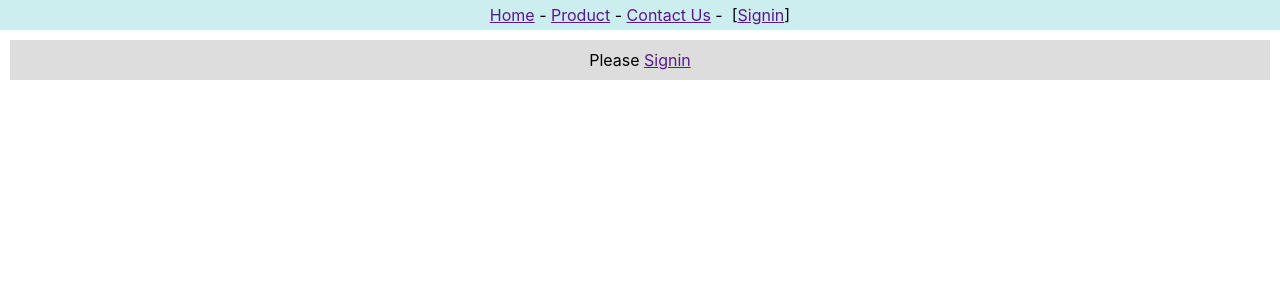
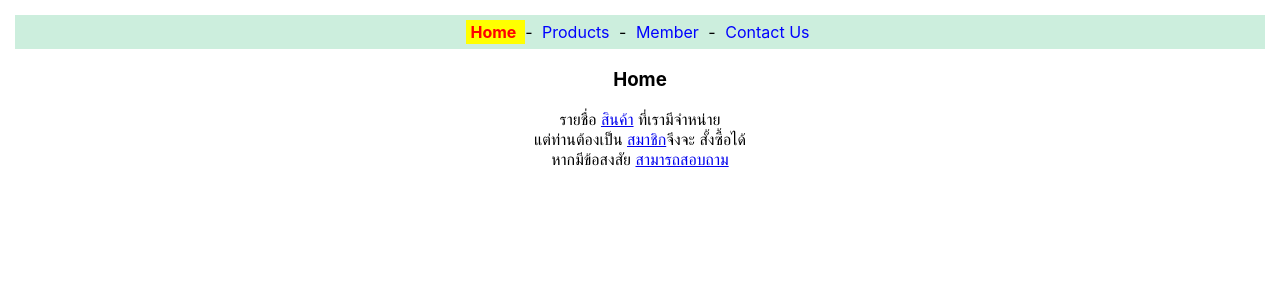
Before and after one commit to JJJJEAR/app1, a React (Create React App) app: page / in a window 1280 px wide. Shown: the top 300 px of the page. Built offline with nearby package versions, Linux system fonts and the light colour scheme.

Commit message:
add Router2,3.js Products.js Home.js Member.js
add Router2,3.js Products.js Home.js Member.js

```diff
--- a/package.json
+++ b/package.json
@@ -8,8 +8,9 @@
     "@testing-library/user-event": "^13.5.0",
     "react": "^18.2.0",
     "react-dom": "^18.2.0",
+    "react-router-dom": "^6.16.0",
     "react-scripts": "5.0.1",
-    "tar": "^6.1.15",
+    "tar": "^6.2.0",
     "web-vitals": "^2.1.4"
   },
   "scripts": {
--- a/src/App.js
+++ b/src/App.js
@@ -1,20 +1,14 @@
 import React from "react";
 
-import Header from './context-header'
-import { userContext } from './context'
-import Content from './context-content'
-import Header2 from "./context-header2";
-import Content2 from "./content-content2";
+import Router3 from "./router3";
 
 export default function App() {
-  let [user,setUser] = React.useState()
+  // let [user,setUser] = React.useState()
   return (
     <>
     <div>
-      <userContext.Provider value={[user,setUser]}>
-        <Header2/>
-        <Content2/>
-      </userContext.Provider>
+
+    <Router3/>
 
     </div>
     </>
--- /dev/null
+++ b/src/home.js
@@ -0,0 +1,14 @@
+import React from "react";
+
+export default function Home(){
+    return(
+        <p style = {{textAlign:'center'}}>
+            <h3>Home</h3>
+            รายชื่อ <a href="/products">สินค้า</a> ที่เรามีจำหน่าย
+            <br/>
+        แต่ท่านต้องเป็น <a href="/member">สมาชิก</a>จึงจะ
+        สั้งซื้อได้<br/>
+        หากมีข้อสงสัย <a href="/contact">สามารถสอบถาม</a>
+        </p>
+    )
+}
--- /dev/null
+++ b/src/member.js
@@ -0,0 +1,8 @@
+import React from "react"
+export default class Member extends React.Component {
+  render() {
+    return (
+      <div style={{textAlign:'center'}}> Member Page</div>
+    )
+  }
+}
--- /dev/null
+++ b/src/navlink.css
@@ -0,0 +1,19 @@
+.nav {
+    background-color: #ced;
+    padding: 7px;
+    text-align: center;
+    margin: 15px;
+}
+
+.menu {       /* สำหรับสถานะ inactive */
+    color: blue;
+    text-decoration: none;
+    padding: 2px 5px;
+}
+
+.active_menu {      /* สำหรับสถานะ active */
+    color: red;
+    background-color: yellow;
+    text-decoration: none;
+    padding: 2px 5px;
+}
--- /dev/null
+++ b/src/products.css
@@ -0,0 +1,18 @@
+table {
+    width: 350px;
+    border-collapse: collapse;
+    margin: auto;
+}
+
+th {
+    background-color: lightgray;
+    color: green;
+}
+
+th, td {
+    padding: 5px;
+}
+
+td:nth-child(2) {
+    text-align: center;
+}
--- /dev/null
+++ b/src/products.js
@@ -0,0 +1,25 @@
+import React from "react";
+import './products.css'
+
+export default class Products extends React.Component
+{
+    data = [
+        ['React',500],
+        ['React Native',650],
+        ['Node.js',450],
+        ['MongoDB',300],
+        ['Express.js',650]
+    ]
+    render(){
+    return (
+        <table border="1">
+        <tr><th>ขื่อ</th><th>ราคา</th></tr>
+        {
+            this.data.map(d => {
+                return <tr><td>{d[0]}</td><td>{d[1]}</td></tr>
+            })
+        }
+        </table>
+    )
+    }
+}
--- /dev/null
+++ b/src/router3.js
@@ -0,0 +1,38 @@
+import React from 'react'
+import { BrowserRouter, NavLink, Route, Routes } from 'react-router-dom'
+import './navlink.css'
+import Products from './products'
+import Home from './home'
+import Member from './member'
+
+export default function router3() {
+  return (
+    <BrowserRouter>
+        <nav className="nav">
+            <NavLink to='/' className={({isActive})=> isActive?
+            "active_menu":"menu"} style={({isActive}) =>{
+                return {
+                    fontWeight: isActive?"bold":""
+                };
+            } } > Home </NavLink> -&nbsp;
+            <NavLink to='/products' className={({isActive}) =>
+                isActive?"active_menu":"menu"}>
+                Products</NavLink> -&nbsp;
+            <NavLink to='/member' className={({isActive}) =>
+                isActive?"active_menu":"menu"}>
+                Member</NavLink> -&nbsp;
+            <NavLink to='/contact' className={({isActive}) =>
+                isActive?"active_menu":"menu"}>
+                Contact Us</NavLink>
+        </nav>
+    <Routes style={{margin:'20px'}}>
+        <Route path="/" element={<Home/>} />
+        <Route path="/products" Component={Products} />
+        <Route path="/member" Component={Member} />
+        <Route path="/contact" element={<div style={{textAlign:'center'}}>Contact Page</div>} />
+        <Route path="/*" element={<Home/>} />
+    </Routes>
+
+    </BrowserRouter>
+  )
+}
```
Also changed, not shown: src/router1.js (added, +30 -0 lines), src/router2.js (added, +28 -0 lines), 1 other file (tests, documents, lock files or other folders).
